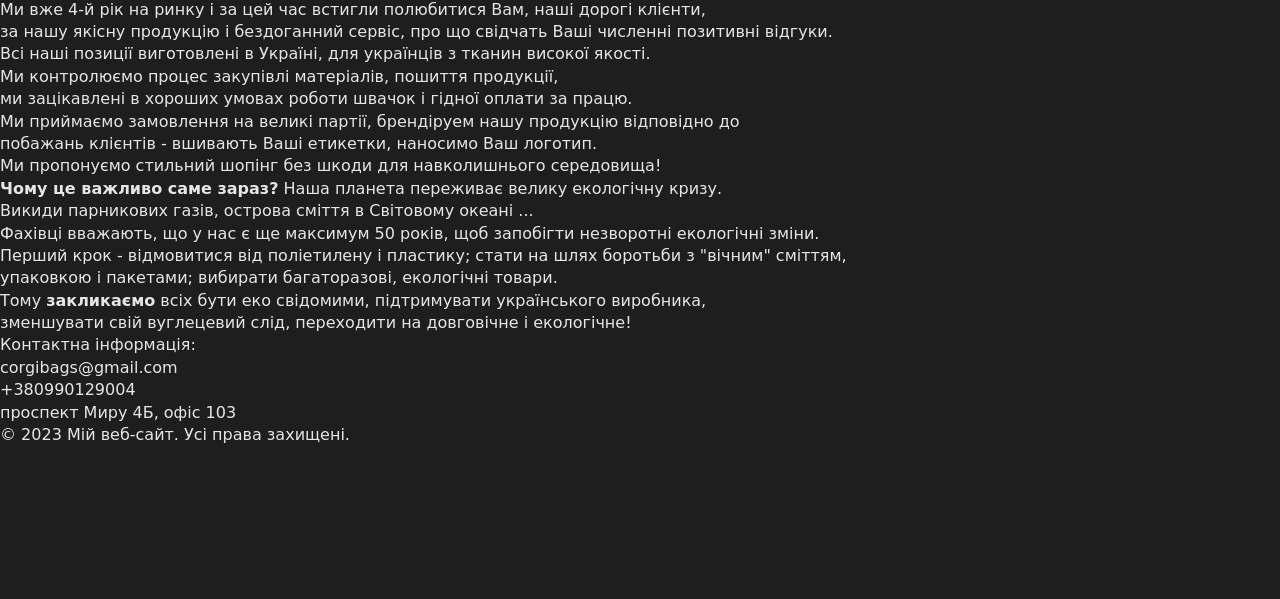
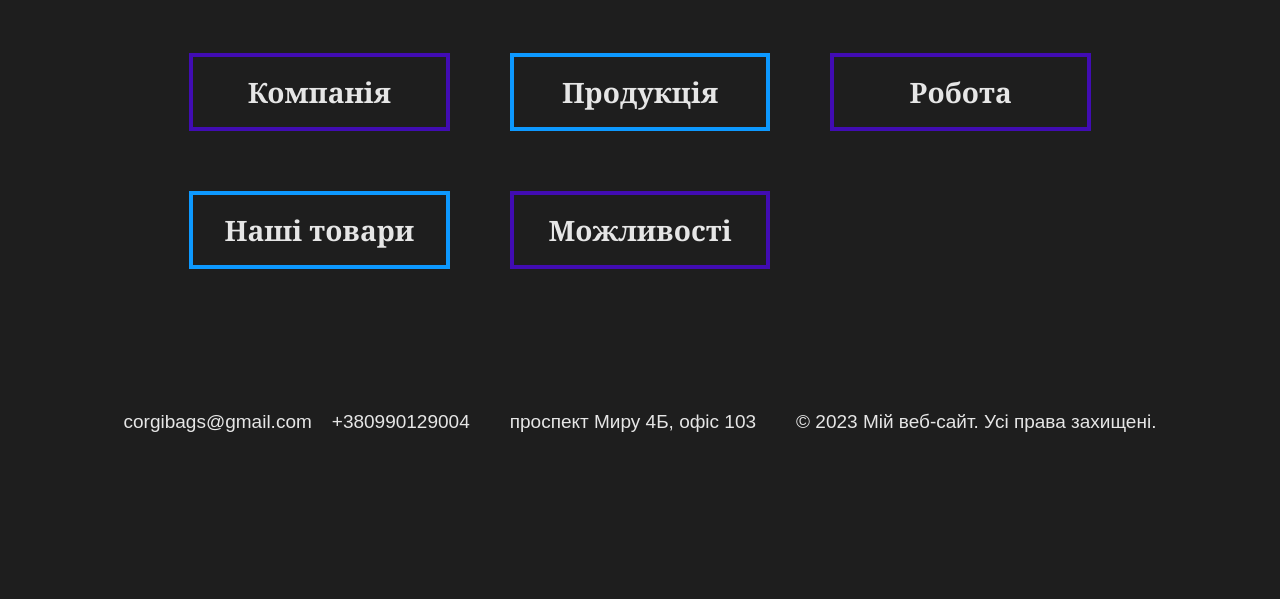
Before and after one commit to boychukmk/frontend, a plain HTML site: page AboutUS.html in a window 1280 px wide. Shown: the part 201-800 px from the top of the page. Drawn offline with nearby package versions, Linux system fonts and the light colour scheme.

Commit message:
About Us

```diff
--- a/AboutUS.html
+++ b/AboutUS.html
@@ -45,39 +45,131 @@
       </div>
     </header>
   </div>
- <div>
-  <h1>Вас вітає команда Corgi Bags</h1>
-  <p>  <span style="color: green">Corgi Bags - український виробник текстильної продукції для еко свідомого шопінгу.</span><br>
-    Наша позиція чітка і зрозуміла - запропонувати сучасну альтернативу поліетиленовим пакетам!<br>
-    Продукція Corgi Bags – сумки для покупок / шопери, экомешочки з сітки для продуктів / фруктовки,<br>
-    бавовняні мішечки для зберігання продуктів і упаковки подарунків, рюкзаки-органайзери для спорту,<br>
-    сумки для вологих речей WetBag. </p>
- <p>
-    Ми вже 4-й рік на ринку і за цей час встигли полюбитися Вам, наші дорогі клієнти,<br>
-    за нашу якісну продукцію і бездоганний сервіс, про що свідчать Ваші численні позитивні відгуки. <br>
-    Всі наші позиції виготовлені в Україні, для українців з тканин високої якості. <br>
-    Ми контролюємо процес закупівлі матеріалів, пошиття продукції,<br>
-    ми зацікавлені в хороших умовах роботи швачок і гідної оплати за працю. <br>
-    Ми приймаємо замовлення на великі партії, брендіруем нашу продукцію відповідно до <br>
-    побажань клієнтів - вшивають Ваші етикетки, наносимо Ваш логотип. <br>
-    Ми пропонуємо стильний шопінг без шкоди для навколишнього середовища! <br>
-</p> <p>
- <b>Чому це важливо саме зараз?</b>
-    Наша планета переживає велику екологічну кризу.  <br>Викиди парникових газів, острова сміття в Світовому океані ...<br>
-    Фахівці вважають, що у нас є ще максимум 50 років, щоб запобігти незворотні екологічні зміни.<br>
-    Перший крок - відмовитися від поліетилену і пластику;  стати на шлях боротьби з "вічним" сміттям,<br>
-    упаковкою і пакетами;  вибирати багаторазові, екологічні товари.<br>
-    Тому <b>закликаємо</b> всіх бути еко свідомими, підтримувати українського виробника,<br>
-    зменшувати свій вуглецевий слід, переходити на довговічне і екологічне!</p>
-   </div>
- <footer>
+ <main id="about-us">
+   <div class="conteiner">
+     <div class="conteiner-about-us">
+      <h1>Вас вітає команда Corgi Bags</h1>
+       <div class="about-info">
+         <div class="about-text">
+           <ul class="about-list">
+<!--             <div class="about-company-list">-->
+               <li class="about-list-item">
+                 <div class="text-company-idea">
+                   <h3>Компанія</h3>
+                   <p>
+                     Corgi Bags - український виробник текстильної продукції для еко свідомого шопінгу.
+                     Наша позиція чітка і зрозуміла - запропонувати сучасну альтернативу поліетиленовим пакетам!
+                   </p>
+                 </div>
+               </li>
+               <li class="about-list-item">
+                 <div class="text-company-production">
+                   <h3>Продукція</h3>
+                   <p>
+                     Продукція Corgi Bags – сумки для покупок / шопери, экомешочки з сітки для продуктів / фруктовки,
+                     бавовняні мішечки для зберігання продуктів і упаковки подарунків,
+                     рюкзаки-органайзери для спорту, сумки для вологих речей WetBag.
+                   </p>
+                 </div>
+               </li>
+               <li class="about-list-item">
+                 <div class="text-company-story">
+                   <h3>Робота</h3>
+                   <p>
+                     Ми вже 2-й рік на ринку і за цей час встигли полюбитися Вам, наші дорогі клієнти, за нашу якісну
+                     продукцію і бездоганний сервіс, про що свідчать Ваші численні позитивні відгуки.
+                   </p>
+                 </div>
+               </li>
+               <li class="about-list-item">
+                 <div class="text-company-units">
+                   <h3>Наші товари</h3>
+                   <p>
+                      Всі наші позиції виготовлені в Україні, для українців з тканин високої якості.  Ми контролюємо
+                     процес закупівлі матеріалів, пошиття продукції, ми зацікавлені в хороших умовах роботи швачок і
+                     гідної оплати за працю.
+                   </p>
+                 </div>
+               </li>
+               <li class="about-list-item">
+                 <div class="text-company-opportunities">
+                   <h3>Можливості</h3>
+                   <p>
+                     Ми приймаємо замовлення на великі партії, брендуємо нашу продукцію відповідно до побажань клієнтів
+                     - вшивають Ваші етикетки, наносимо Ваш логотип.
+                   </p>
+                 </div>
 
-    <p>
-      Контактна інформація: <br> corgibags@gmail.com <br>
-      +380990129004 <br>
-      проспект Миру 4Б, офіс 103 <br>
-    </p>
-    <p>&copy; 2023 Мій веб-сайт. Усі права захищені.</p>
+               </li>
+
+<!--             </div>-->
+<!--             <div class="text-problem-solution">-->
+<!--               <div class="about-question">-->
+<!--                 <li class="about-list-item">-->
+<!--                   <div class="text-company-challenge">-->
+<!--                     <h3>-->
+<!--                       Ми пропонуємо стильний шопінг без шкоди для навколишнього середовища!-->
+<!--                     </h3>-->
+<!--                     <h3>-->
+<!--                     Чому це важливо саме зараз?-->
+<!--                     </h3>-->
+<!--                   </div>-->
+
+<!--                 </li>-->
+<!--               </div>-->
+<!--               <div class="about-answer">-->
+<!--                 <li class="about-list-item">-->
+<!--                     <div class="text-problem">-->
+<!--                       <p>-->
+<!--                         Наша планета переживає велику екологічну кризу.-->
+<!--                         Викиди парникових газів, острова сміття в Світовому океані ...-->
+<!--                         Фахівці вважають, що у нас є ще максимум 50 років, щоб запобігти незворотні екологічні зміни.-->
+<!--                       </p>-->
+<!--                     </div>-->
+<!--                   </li>-->
+<!--                 <li class="about-list-item">-->
+<!--                     <div class="text-solution">-->
+<!--                       <h3>Перший крок</h3>-->
+<!--                       <p>-->
+<!--                          відмовитися від поліетилену і пластику;-->
+<!--                       </p>-->
+<!--                       <p>-->
+<!--                          стати на шлях боротьби з "вічним" сміттям, упаковкою і пакетами;-->
+<!--                       </p>-->
+<!--                       <p>-->
+<!--                          вибирати багаторазові, екологічні товари.-->
+<!--                       </p>-->
+<!--                     </div>-->
+<!--                   </li>-->
+<!--                 <li class="about-list-item">-->
+<!--                     <div class="text-call">-->
+<!--                       <p>-->
+<!--                         Тому закликаємо всіх бути еко свідомими, підтримувати українського виробника,-->
+<!--                         зменшувати свій вуглецевий слід, переходити на довговічне і екологічне!-->
+<!--                       </p>-->
+<!--                     </div>-->
+<!--                   </li>-->
+<!--               </div>-->
+<!--             </div>-->
+           </ul>
+         </div>
+
+       </div>
+       </div>
+<!--      <img class="about-us-photo" src="img/ted1.png" alt="#">-->
+     <img src="img/" alt="">
+     </div>
+   </main>
+ <footer id="footer">
+    <div class="conteiner-footer">
+      <div class="footer-copywrite">
+        <p>corgibags@gmail.com</p>
+        <p> +380990129004<p>
+        <p>проспект Миру 4Б, офіс 103<p>
+        <p> &copy; 2023 Мій веб-сайт. Усі права захищені.</p>
+      </div>
+    </div>
+
   </footer>
 </body>
 </html>
--- a/css/main.css
+++ b/css/main.css
@@ -277,16 +277,6 @@ button{
 }
 
 
-
-
-.footer-copywrite{
-  font-family: Circe, sans-serif;
-  font-size: 19px;
-  display: flex;
-  justify-content: center;
-  padding:60px;
-  gap: 20px;
-}
 /*#footer-section {*/
 /* padding: 15px 0;*/
 /*  background-color: #4428F0EB;*/
@@ -302,18 +292,13 @@ button{
 /*  color: #E519AC;*/
 /*  font-weight: 700;*/
 /*}*/
-/*.navbar {*/
-/*  flex-grow: 1;*/
-/*}*/
-/*.nav-item:hover {*/
-/*  color: #410CB3;*/
-/*  font-weight: 700;*/
-/*  font-size: 27px;*/
-
-/*
-/*TABLE*/
 
 
+/**/
+/**/
+/*TABLE*/
+/**/
+/**/
 
 table {
   width: 100%;
@@ -352,6 +337,122 @@ th, td {
 /*  color: #E6E6E6;*/
 /*}*/
 
+
+
+/**/
+/**/
+/*FOOTER*/
+/**/
+/**/
+
+.footer-copywrite{
+  font-family: Circe, sans-serif;
+  font-size: 19px;
+  display: flex;
+  justify-content: center;
+  padding:60px;
+  gap: 20px;
+}
+
+
+
+/**/
+/**/
+/*ABOUT_US.html*/
+/**/
+/**/
+
+
+#about-us{
+  font: 500 24px/30px Georgia, serif;
+  padding-top: 110px;
+  transition: 0.8s;
+
+}
+.about-us-photo{
+  height: 300px;
+
+}
+.about-text{
+  padding: 30px;
+
+}
+.about-list-item h3{
+  display: flex;
+  justify-content: center;
+}
+.about-list-item{
+  border: 4px solid #0D99FF;
+  padding: 20px;
+  margin: 20px;
+  /*width: 300px;*/
+  /*height: 300px;*/
+}
+.about-list-item:hover{
+  background-color: #E519AC;
+}
+.about-list-item:nth-child(odd){
+  border: 4px solid #410CB3;
+  padding: 20px;
+  margin: 20px;
+}
+.about-list-item:nth-child(odd):hover{
+  background-color: #0D99FF;
+}
+.about-list {
+  display: grid;
+  grid-template-columns: repeat(3, 1fr);
+  gap: 20px;
+  list-style-type: none;
+  padding: 0;
+}
+
+.about-list-item {
+  display: flex;
+  flex-direction: column;
+  align-items: center;
+  border: 4px solid #0D99FF;
+  padding: 20px;
+  margin: 20px;
+  transition:  0.8s;
+}
+
+.about-list-item:hover {
+  background-color: #e519ac;
+}
+
+.about-list-item:nth-child(odd) {
+  border: 4px solid #410cb3;
+}
+
+.text-company-idea p,
+.text-company-production p,
+.text-company-story p,
+.text-company-units p,
+.text-company-opportunities p,
+.text-problem p,
+.text-solution p,
+.text-call p {
+  display: none;
+}
+
+.about-list-item:hover .text-company-idea p,
+.about-list-item:hover .text-company-production p,
+.about-list-item:hover .text-company-story p,
+.about-list-item:hover .text-company-units p,
+.about-list-item:hover .text-company-opportunities p,
+.text-problem-solution li:hover .text-problem p,
+.text-problem-solution li:hover .text-solution p,
+.text-problem-solution li:hover .text-call p {
+  display: block;
+}
+.about-list-item {
+  /*flex-basis: calc(33.33% - 40px); !* 40px - margin *!*/
+  border: 4px solid #0D99FF;
+  /*padding: 20px;*/
+  /*margin: 20px;*/
+  transition: 0.8s;
+}
 
 
 
```
Also changed, not shown: img/ted1.png (added), 2 other files.
